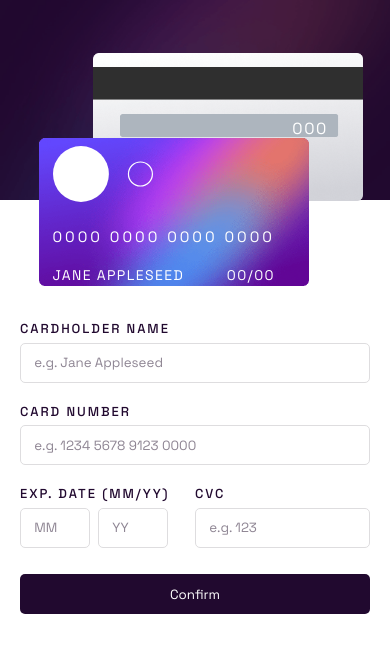
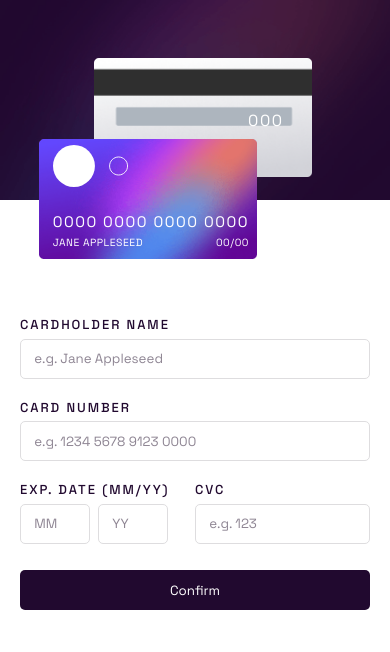
Before and after one commit to Ohiole/Interactive-Card-Details, a plain HTML site: page index.html in a window 390 px wide. Drawn offline with Linux system fonts and the light colour scheme.

Commit message:
Update style.css
Responsiveness Details

```diff
--- a/style.css
+++ b/style.css
@@ -265,14 +265,14 @@ input::placeholder{
         left: 20%;
     }
     .backImage img{
-        width: 270px;
+        width: 100%;
     }
     .frontImage{
         z-index: 100;
         margin-top: 20%;
     }
     .frontImage .cardFront{
-        width: 270px;
+        width: 80%;
     }
     .insideText{
         margin-top: 20px;
@@ -285,24 +285,44 @@ input::placeholder{
         top: 42%;
     }
     form{
-        margin-top: 90px;
+        margin-top: 14rem;
     }
     button{
         margin-top: 2em;
     }
 }
-@media screen and (max-width: 522px){
+@media screen and (max-width: 500px){
+    .cardImages{
+        position: fixed;
+        right: 20%;
+    }
     form{
-        margin-top: 130px;
+        margin-top: 10rem;
+    }
+    .insideText .numbers{
+        font-size: 1.1rem;
+        letter-spacing: 0.15em;
+    }
+    .nameAndDate{
+        font-size: 0.75rem;
+        letter-spacing: 0.1em;
+        margin-top: 5px;
     }
 }
-@media screen and (max-width: 455px){
+@media screen and (max-width: 420px){
+    .insideText .numbers{
+        font-size: 0.95rem;
+        letter-spacing: 0.1em;
+    }
+    .nameAndDate{
+        font-size: 0.65rem;
+        letter-spacing: 0.05em;
+    }
     form{
-        margin-top: 100px;
+        margin-top: 6rem;
     }
-    .cardImages{
-        position: fixed;
-        top: 10%;
+    .frontText img{
+        width: 75px;
     }
 }
 @media screen and (max-width: 380px){
@@ -314,36 +334,22 @@ input::placeholder{
         height: 150px;
     }
     form{
-        margin-top: 70px;
         width: 80%;
     }
-    .backImage img{
-        width: 230px;
-    }
-    .frontImage .cardFront{
-        width: 230px;
-    }
     .frontText img{
-        width: 50px;
+        width: 65px;
     }
     .expiryDateAndCvc{
        flex-direction: column;
     }
 }
 
-@media screen and (max-width: 318px){
+@media screen and (max-width: 336px){
     .desktopMobileimage .mobile{
         height: auto;
     }
-    .cardImages{
-        position: fixed;
-        top: 15%;
-    }
-    .backImage img{
-        width: 160px;
-    }
-    .frontImage .cardFront{
-        width: 160px;
+    form{
+        margin-top: 2rem;
     }
     .insideText .numbers{
         font-size: 10px;
```
